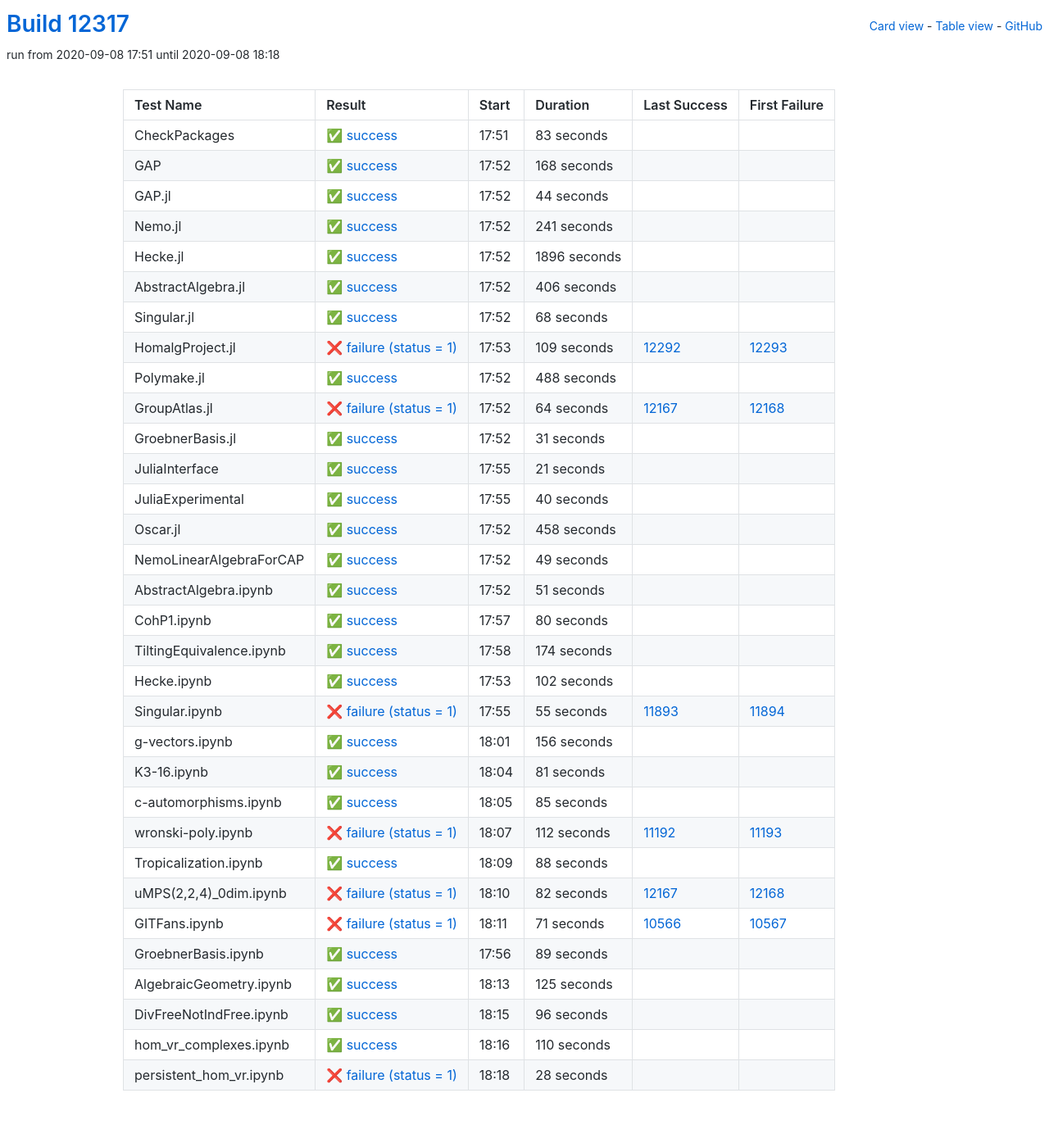
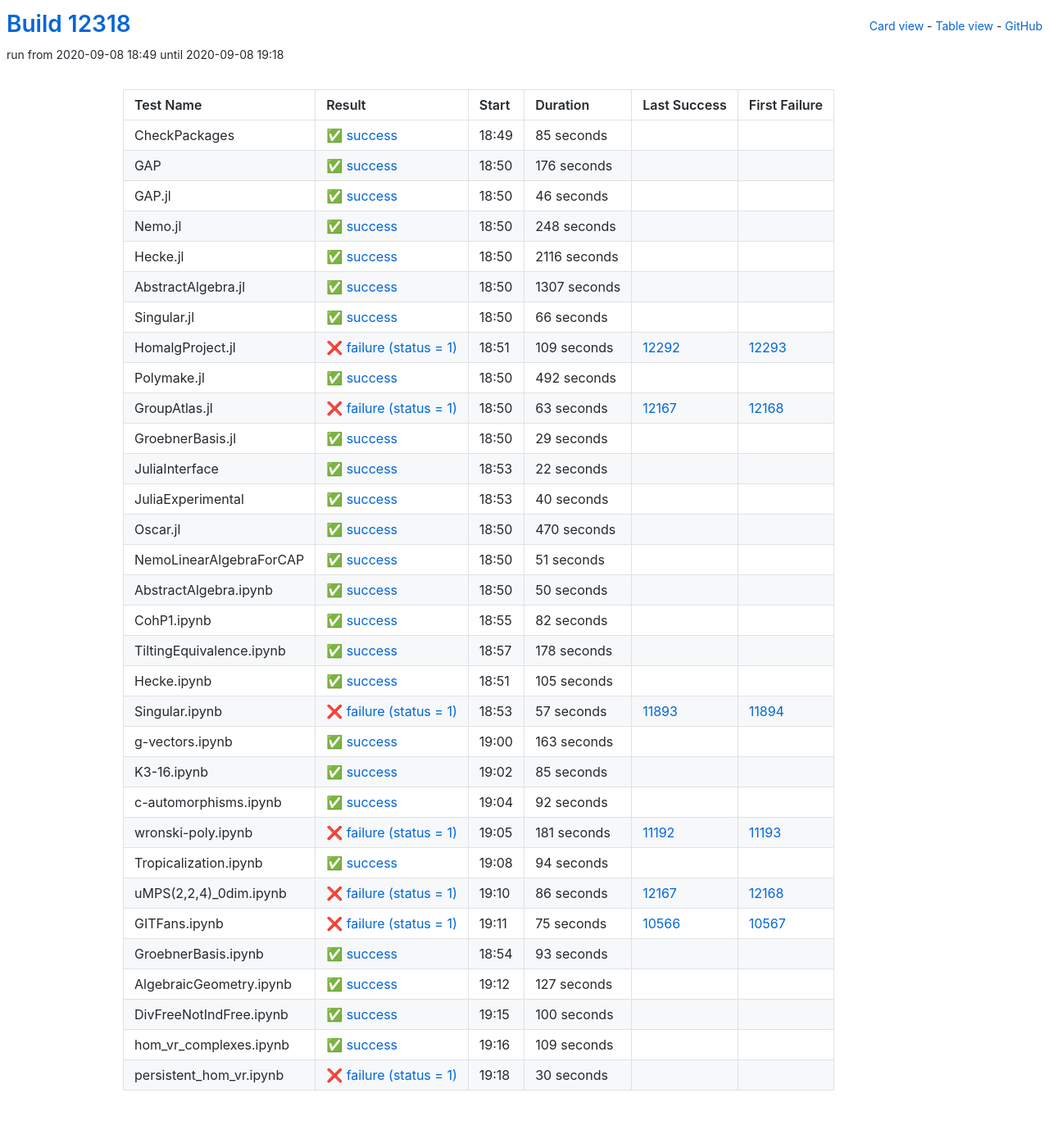
Before and after one commit to oscar-system/oscar-ci-status, a Jekyll site: the page built from table.html, in a window 1280 px wide. Shown: the whole page at 82% size. Built offline with Jekyll 4.4.1, drawn with Linux system fonts in a browser that asks for light colours.

Commit message:
Build #12318

```diff
--- a/_data/ci.yml
+++ b/_data/ci.yml
@@ -1,6 +1,6 @@
 ---
-build: 12317
-build_url: https://oscarci.mathematik.uni-kl.de/job/oscar/12317/
+build: 12318
+build_url: https://oscarci.mathematik.uni-kl.de/job/oscar/12318/
 job: oscar
 organization: oscar-system
 repo: oscar-ci-status
@@ -8,92 +8,92 @@
 tests:
 - name: CheckPackages
   id: checkpackages
-  log: https://oscarci.mathematik.uni-kl.de/job/oscar/12317/artifact/logs/build-12317/CheckPackages.log
-  start: 2020-09-08 17:51
+  log: https://oscarci.mathematik.uni-kl.de/job/oscar/12318/artifact/logs/build-12318/CheckPackages.log
+  start: 2020-09-08 18:49
   success: true
   exitcode: 0
   status: success
-  duration: 83
+  duration: 85
   last_success: false
   last_success_url:
   first_failure: false
   first_failure_url:
 - name: GAP
   id: gap
-  log: https://oscarci.mathematik.uni-kl.de/job/oscar/12317/artifact/logs/build-12317/GAP.log
-  start: 2020-09-08 17:52
+  log: https://oscarci.mathematik.uni-kl.de/job/oscar/12318/artifact/logs/build-12318/GAP.log
+  start: 2020-09-08 18:50
   success: true
   exitcode: 0
   status: success
-  duration: 168
+  duration: 176
   last_success: false
   last_success_url:
   first_failure: false
   first_failure_url:
 - name: GAP.jl
   id: gap-jl
-  log: https://oscarci.mathematik.uni-kl.de/job/oscar/12317/artifact/logs/build-12317/GAP.jl.log
-  start: 2020-09-08 17:52
+  log: https://oscarci.mathematik.uni-kl.de/job/oscar/12318/artifact/logs/build-12318/GAP.jl.log
+  start: 2020-09-08 18:50
   success: true
   exitcode: 0
   status: success
-  duration: 44
+  duration: 46
   last_success: false
   last_success_url:
   first_failure: false
   first_failure_url:
 - name: Nemo.jl
   id: nemo-jl
-  log: https://oscarci.mathematik.uni-kl.de/job/oscar/12317/artifact/logs/build-12317/Nemo.jl.log
-  start: 2020-09-08 17:52
+  log: https://oscarci.mathematik.uni-kl.de/job/oscar/12318/artifact/logs/build-12318/Nemo.jl.log
+  start: 2020-09-08 18:50
   success: true
   exitcode: 0
   status: success
-  duration: 241
+  duration: 248
   last_success: false
   last_success_url:
   first_failure: false
   first_failure_url:
 - name: Hecke.jl
   id: hecke-jl
-  log: https://oscarci.mathematik.uni-kl.de/job/oscar/12317/artifact/logs/build-12317/Hecke.jl.log
-  start: 2020-09-08 17:52
+  log: https://oscarci.mathematik.uni-kl.de/job/oscar/12318/artifact/logs/build-12318/Hecke.jl.log
+  start: 2020-09-08 18:50
   success: true
   exitcode: 0
   status: success
-  duration: 1896
+  duration: 2116
   last_success: false
   last_success_url:
   first_failure: false
   first_failure_url:
 - name: AbstractAlgebra.jl
   id: abstractalgebra-jl
-  log: https://oscarci.mathematik.uni-kl.de/job/oscar/12317/artifact/logs/build-12317/AbstractAlgebra.jl.log
-  start: 2020-09-08 17:52
+  log: https://oscarci.mathematik.uni-kl.de/job/oscar/12318/artifact/logs/build-12318/AbstractAlgebra.jl.log
+  start: 2020-09-08 18:50
   success: true
   exitcode: 0
   status: success
-  duration: 406
+  duration: 1307
   last_success: false
   last_success_url:
   first_failure: false
   first_failure_url:
 - name: Singular.jl
   id: singular-jl
-  log: https://oscarci.mathematik.uni-kl.de/job/oscar/12317/artifact/logs/build-12317/Singular.jl.log
-  start: 2020-09-08 17:52
+  log: https://oscarci.mathematik.uni-kl.de/job/oscar/12318/artifact/logs/build-12318/Singular.jl.log
+  start: 2020-09-08 18:50
   success: true
   exitcode: 0
   status: success
-  duration: 68
+  duration: 66
   last_success: false
   last_success_url:
   first_failure: false
   first_failure_url:
 - name: HomalgProject.jl
   id: homalgproject-jl
-  log: https://oscarci.mathematik.uni-kl.de/job/oscar/12317/artifact/logs/build-12317/HomalgProject.jl.log
-  start: 2020-09-08 17:53
+  log: https://oscarci.mathematik.uni-kl.de/job/oscar/12318/artifact/logs/build-12318/HomalgProject.jl.log
+  start: 2020-09-08 18:51
   success: false
   exitcode: 1
   status: failure
@@ -104,56 +104,56 @@
   first_failure_url: https://oscarci.mathematik.uni-kl.de/job/oscar/12293/
 - name: Polymake.jl
   id: polymake-jl
-  log: https://oscarci.mathematik.uni-kl.de/job/oscar/12317/artifact/logs/build-12317/Polymake.jl.log
-  start: 2020-09-08 17:52
+  log: https://oscarci.mathematik.uni-kl.de/job/oscar/12318/artifact/logs/build-12318/Polymake.jl.log
+  start: 2020-09-08 18:50
   success: true
   exitcode: 0
   status: success
-  duration: 488
+  duration: 492
   last_success: false
   last_success_url:
   first_failure: false
   first_failure_url:
 - name: GroupAtlas.jl
   id: groupatlas-jl
-  log: https://oscarci.mathematik.uni-kl.de/job/oscar/12317/artifact/logs/build-12317/GroupAtlas.jl.log
-  start: 2020-09-08 17:52
+  log: https://oscarci.mathematik.uni-kl.de/job/oscar/12318/artifact/logs/build-12318/GroupAtlas.jl.log
+  start: 2020-09-08 18:50
   success: false
   exitcode: 1
   status: failure
-  duration: 64
+  duration: 63
   last_success: 12167
   last_success_url: https://oscarci.mathematik.uni-kl.de/job/oscar/12167/
   first_failure: 12168
   first_failure_url: https://oscarci.mathematik.uni-kl.de/job/oscar/12168/
 - name: GroebnerBasis.jl
   id: groebnerbasis-jl
-  log: https://oscarci.mathematik.uni-kl.de/job/oscar/12317/artifact/logs/build-12317/GroebnerBasis.jl.log
-  start: 2020-09-08 17:52
+  log: https://oscarci.mathematik.uni-kl.de/job/oscar/12318/artifact/logs/build-12318/GroebnerBasis.jl.log
+  start: 2020-09-08 18:50
   success: true
   exitcode: 0
   status: success
-  duration: 31
+  duration: 29
   last_success: false
   last_success_url:
   first_failure: false
   first_failure_url:
 - name: JuliaInterface
   id: juliainterface
-  log: https://oscarci.mathematik.uni-kl.de/job/oscar/12317/artifact/logs/build-12317/JuliaInterface.log
-  start: 2020-09-08 17:55
+  log: https://oscarci.mathematik.uni-kl.de/job/oscar/12318/artifact/logs/build-12318/JuliaInterface.log
+  start: 2020-09-08 18:53
   success: true
   exitcode: 0
   status: success
-  duration: 21
+  duration: 22
   last_success: false
   last_success_url:
   first_failure: false
   first_failure_url:
 - name: JuliaExperimental
   id: juliaexperimental
-  log: https://oscarci.mathematik.uni-kl.de/job/oscar/12317/artifact/logs/build-12317/JuliaExperimental.log
-  start: 2020-09-08 17:55
+  log: https://oscarci.mathematik.uni-kl.de/job/oscar/12318/artifact/logs/build-12318/JuliaExperimental.log
+  start: 2020-09-08 18:53
   success: true
   exitcode: 0
   status: success
@@ -164,32 +164,20 @@
   first_failure_url:
 - name: Oscar.jl
   id: oscar-jl
-  log: https://oscarci.mathematik.uni-kl.de/job/oscar/12317/artifact/logs/build-12317/Oscar.jl.log
-  start: 2020-09-08 17:52
+  log: https://oscarci.mathematik.uni-kl.de/job/oscar/12318/artifact/logs/build-12318/Oscar.jl.log
+  start: 2020-09-08 18:50
   success: true
   exitcode: 0
   status: success
-  duration: 458
+  duration: 470
   last_success: false
   last_success_url:
   first_failure: false
   first_failure_url:
 - name: NemoLinearAlgebraForCAP
   id: nemolinearalgebraforcap
-  log: https://oscarci.mathematik.uni-kl.de/job/oscar/12317/artifact/logs/build-12317/NemoLinearAlgebraForCAP.log
-  start: 2020-09-08 17:52
-  success: true
-  exitcode: 0
-  status: success
-  duration: 49
-  last_success: false
-  last_success_url:
-  first_failure: false
-  first_failure_url:
-- name: AbstractAlgebra.ipynb
-  id: abstractalgebra-ipynb
-  log: https://oscarci.mathematik.uni-kl.de/job/oscar/12317/artifact/logs/build-12317/AbstractAlgebra.ipynb.log
-  start: 2020-09-08 17:52
+  log: https://oscarci.mathematik.uni-kl.de/job/oscar/12318/artifact/logs/build-12318/NemoLinearAlgebraForCAP.log
+  start: 2020-09-08 18:50
   success: true
   exitcode: 0
   status: success
@@ -198,82 +186,82 @@
   last_success_url:
   first_failure: false
   first_failure_url:
-- name: CohP1.ipynb
-  id: cohp1-ipynb
-  log: https://oscarci.mathematik.uni-kl.de/job/oscar/12317/artifact/logs/build-12317/CohP1.ipynb.log
-  start: 2020-09-08 17:57
+- name: AbstractAlgebra.ipynb
+  id: abstractalgebra-ipynb
+  log: https://oscarci.mathematik.uni-kl.de/job/oscar/12318/artifact/logs/build-12318/AbstractAlgebra.ipynb.log
+  start: 2020-09-08 18:50
   success: true
   exitcode: 0
   status: success
-  duration: 80
+  duration: 50
+  last_success: false
+  last_success_url:
+  first_failure: false
+  first_failure_url:
+- name: CohP1.ipynb
+  id: cohp1-ipynb
+  log: https://oscarci.mathematik.uni-kl.de/job/oscar/12318/artifact/logs/build-12318/CohP1.ipynb.log
+  start: 2020-09-08 18:55
+  success: true
+  exitcode: 0
+  status: success
+  duration: 82
   last_success: false
   last_success_url:
   first_failure: false
   first_failure_url:
 - name: TiltingEquivalence.ipynb
   id: tiltingequivalence-ipynb
-  log: https://oscarci.mathematik.uni-kl.de/job/oscar/12317/artifact/logs/build-12317/TiltingEquivalence.ipynb.log
-  start: 2020-09-08 17:58
+  log: https://oscarci.mathematik.uni-kl.de/job/oscar/12318/artifact/logs/build-12318/TiltingEquivalence.ipynb.log
+  start: 2020-09-08 18:57
   success: true
   exitcode: 0
   status: success
-  duration: 174
+  duration: 178
   last_success: false
   last_success_url:
   first_failure: false
   first_failure_url:
 - name: Hecke.ipynb
   id: hecke-ipynb
-  log: https://oscarci.mathematik.uni-kl.de/job/oscar/12317/artifact/logs/build-12317/Hecke.ipynb.log
-  start: 2020-09-08 17:53
+  log: https://oscarci.mathematik.uni-kl.de/job/oscar/12318/artifact/logs/build-12318/Hecke.ipynb.log
+  start: 2020-09-08 18:51
   success: true
   exitcode: 0
   status: success
-  duration: 102
+  duration: 105
   last_success: false
   last_success_url:
   first_failure: false
   first_failure_url:
 - name: Singular.ipynb
   id: singular-ipynb
-  log: https://oscarci.mathematik.uni-kl.de/job/oscar/12317/artifact/logs/build-12317/Singular.ipynb.log
-  start: 2020-09-08 17:55
+  log: https://oscarci.mathematik.uni-kl.de/job/oscar/12318/artifact/logs/build-12318/Singular.ipynb.log
+  start: 2020-09-08 18:53
   success: false
   exitcode: 1
   status: failure
-  duration: 55
+  duration: 57
   last_success: 11893
   last_success_url: https://oscarci.mathematik.uni-kl.de/job/oscar/11893/
   first_failure: 11894
   first_failure_url: https://oscarci.mathematik.uni-kl.de/job/oscar/11894/
 - name: g-vectors.ipynb
   id: g-vectors-ipynb
-  log: https://oscarci.mathematik.uni-kl.de/job/oscar/12317/artifact/logs/build-12317/g-vectors.ipynb.log
-  start: 2020-09-08 18:01
+  log: https://oscarci.mathematik.uni-kl.de/job/oscar/12318/artifact/logs/build-12318/g-vectors.ipynb.log
+  start: 2020-09-08 19:00
   success: true
   exitcode: 0
   status: success
-  duration: 156
+  duration: 163
   last_success: false
   last_success_url:
   first_failure: false
   first_failure_url:
 - name: K3-16.ipynb
   id: k3-16-ipynb
-  log: https://oscarci.mathematik.uni-kl.de/job/oscar/12317/artifact/logs/build-12317/K3-16.ipynb.log
-  start: 2020-09-08 18:04
-  success: true
-  exitcode: 0
-  status: success
-  duration: 81
-  last_success: false
-  last_success_url:
-  first_failure: false
-  first_failure_url:
-- name: c-automorphisms.ipynb
-  id: c-automorphisms-ipynb
-  log: https://oscarci.mathematik.uni-kl.de/job/oscar/12317/artifact/logs/build-12317/c-automorphisms.ipynb.log
-  start: 2020-09-08 18:05
+  log: https://oscarci.mathematik.uni-kl.de/job/oscar/12318/artifact/logs/build-12318/K3-16.ipynb.log
+  start: 2020-09-08 19:02
   success: true
   exitcode: 0
   status: success
@@ -282,110 +270,122 @@
   last_success_url:
   first_failure: false
   first_failure_url:
+- name: c-automorphisms.ipynb
+  id: c-automorphisms-ipynb
+  log: https://oscarci.mathematik.uni-kl.de/job/oscar/12318/artifact/logs/build-12318/c-automorphisms.ipynb.log
+  start: 2020-09-08 19:04
+  success: true
+  exitcode: 0
+  status: success
+  duration: 92
+  last_success: false
+  last_success_url:
+  first_failure: false
+  first_failure_url:
 - name: wronski-poly.ipynb
   id: wronski-poly-ipynb
-  log: https://oscarci.mathematik.uni-kl.de/job/oscar/12317/artifact/logs/build-12317/wronski-poly.ipynb.log
-  start: 2020-09-08 18:07
+  log: https://oscarci.mathematik.uni-kl.de/job/oscar/12318/artifact/logs/build-12318/wronski-poly.ipynb.log
+  start: 2020-09-08 19:05
   success: false
   exitcode: 1
   status: failure
-  duration: 112
+  duration: 181
   last_success: 11192
   last_success_url: https://oscarci.mathematik.uni-kl.de/job/oscar/11192/
   first_failure: 11193
   first_failure_url: https://oscarci.mathematik.uni-kl.de/job/oscar/11193/
 - name: Tropicalization.ipynb
   id: tropicalization-ipynb
-  log: https://oscarci.mathematik.uni-kl.de/job/oscar/12317/artifact/logs/build-12317/Tropicalization.ipynb.log
-  start: 2020-09-08 18:09
+  log: https://oscarci.mathematik.uni-kl.de/job/oscar/12318/artifact/logs/build-12318/Tropicalization.ipynb.log
+  start: 2020-09-08 19:08
   success: true
   exitcode: 0
   status: success
-  duration: 88
+  duration: 94
   last_success: false
   last_success_url:
   first_failure: false
   first_failure_url:
 - name: uMPS(2,2,4)_0dim.ipynb
   id: umps-2-2-4-0dim-ipynb
-  log: https://oscarci.mathematik.uni-kl.de/job/oscar/12317/artifact/logs/build-12317/uMPS-2-2-4-_0dim.ipynb.log
-  start: 2020-09-08 18:10
+  log: https://oscarci.mathematik.uni-kl.de/job/oscar/12318/artifact/logs/build-12318/uMPS-2-2-4-_0dim.ipynb.log
+  start: 2020-09-08 19:10
   success: false
   exitcode: 1
   status: failure
-  duration: 82
+  duration: 86
   last_success: 12167
   last_success_url: https://oscarci.mathematik.uni-kl.de/job/oscar/12167/
   first_failure: 12168
   first_failure_url: https://oscarci.mathematik.uni-kl.de/job/oscar/12168/
 - name: GITFans.ipynb
   id: gitfans-ipynb
-  log: https://oscarci.mathematik.uni-kl.de/job/oscar/12317/artifact/logs/build-12317/GITFans.ipynb.log
-  start: 2020-09-08 18:11
+  log: https://oscarci.mathematik.uni-kl.de/job/oscar/12318/artifact/logs/build-12318/GITFans.ipynb.log
+  start: 2020-09-08 19:11
   success: false
   exitcode: 1
   status: failure
-  duration: 71
+  duration: 75
   last_success: 10566
   last_success_url: https://oscarci.mathematik.uni-kl.de/job/oscar/10566/
   first_failure: 10567
   first_failure_url: https://oscarci.mathematik.uni-kl.de/job/oscar/10567/
 - name: GroebnerBasis.ipynb
   id: groebnerbasis-ipynb
-  log: https://oscarci.mathematik.uni-kl.de/job/oscar/12317/artifact/logs/build-12317/GroebnerBasis.ipynb.log
-  start: 2020-09-08 17:56
+  log: https://oscarci.mathematik.uni-kl.de/job/oscar/12318/artifact/logs/build-12318/GroebnerBasis.ipynb.log
+  start: 2020-09-08 18:54
   success: true
   exitcode: 0
   status: success
-  duration: 89
+  duration: 93
   last_success: false
   last_success_url:
   first_failure: false
   first_failure_url:
 - name: AlgebraicGeometry.ipynb
   id: algebraicgeometry-ipynb
-  log: https://oscarci.mathematik.uni-kl.de/job/oscar/12317/artifact/logs/build-12317/AlgebraicGeometry.ipynb.log
-  start: 2020-09-08 18:13
+  log: https://oscarci.mathematik.uni-kl.de/job/oscar/12318/artifact/logs/build-12318/AlgebraicGeometry.ipynb.log
+  start: 2020-09-08 19:12
   success: true
   exitcode: 0
   status: success
-  duration: 125
+  duration: 127
   last_success: false
   last_success_url:
   first_failure: false
   first_failure_url:
 - name: DivFreeNotIndFree.ipynb
   id: divfreenotindfree-ipynb
-  log: https://oscarci.mathematik.uni-kl.de/job/oscar/12317/artifact/logs/build-12317/DivFreeNotIndFree.ipynb.log
-  start: 2020-09-08 18:15
+  log: https://oscarci.mathematik.uni-kl.de/job/oscar/12318/artifact/logs/build-12318/DivFreeNotIndFree.ipynb.log
+  start: 2020-09-08 19:15
   success: true
   exitcode: 0
   status: success
-  duration: 96
+  duration: 100
   last_success: false
   last_success_url:
   first_failure: false
   first_failure_url:
 - name: hom_vr_complexes.ipynb
   id: hom-vr-complexes-ipynb
-  log: https://oscarci.mathematik.uni-kl.de/job/oscar/12317/artifact/logs/build-12317/hom_vr_complexes.ipynb.log
-  start: 2020-09-08 18:16
+  log: https://oscarci.mathematik.uni-kl.de/job/oscar/12318/artifact/logs/build-12318/hom_vr_complexes.ipynb.log
+  start: 2020-09-08 19:16
   success: true
   exitcode: 0
   status: success
-  duration: 110
+  duration: 109
   last_success: false
   last_success_url:
   first_failure: false
   first_failure_url:
 - name: persistent_hom_vr.ipynb
   id: persistent-hom-vr-ipynb
-  log: https://oscarci.mathematik.uni-kl.de/job/oscar/12317/artifact/logs/build-12317/persistent_hom_vr.ipynb.log
-  start: 2020-09-08 18:18
+  log: https://oscarci.mathematik.uni-kl.de/job/oscar/12318/artifact/logs/build-12318/persistent_hom_vr.ipynb.log
+  start: 2020-09-08 19:18
   success: false
   exitcode: 1
   status: failure
-  duration: 28
+  duration: 30
   last_success: false
   last_success_url:
   first_failure: false
```
Also changed, not shown: README.md.
